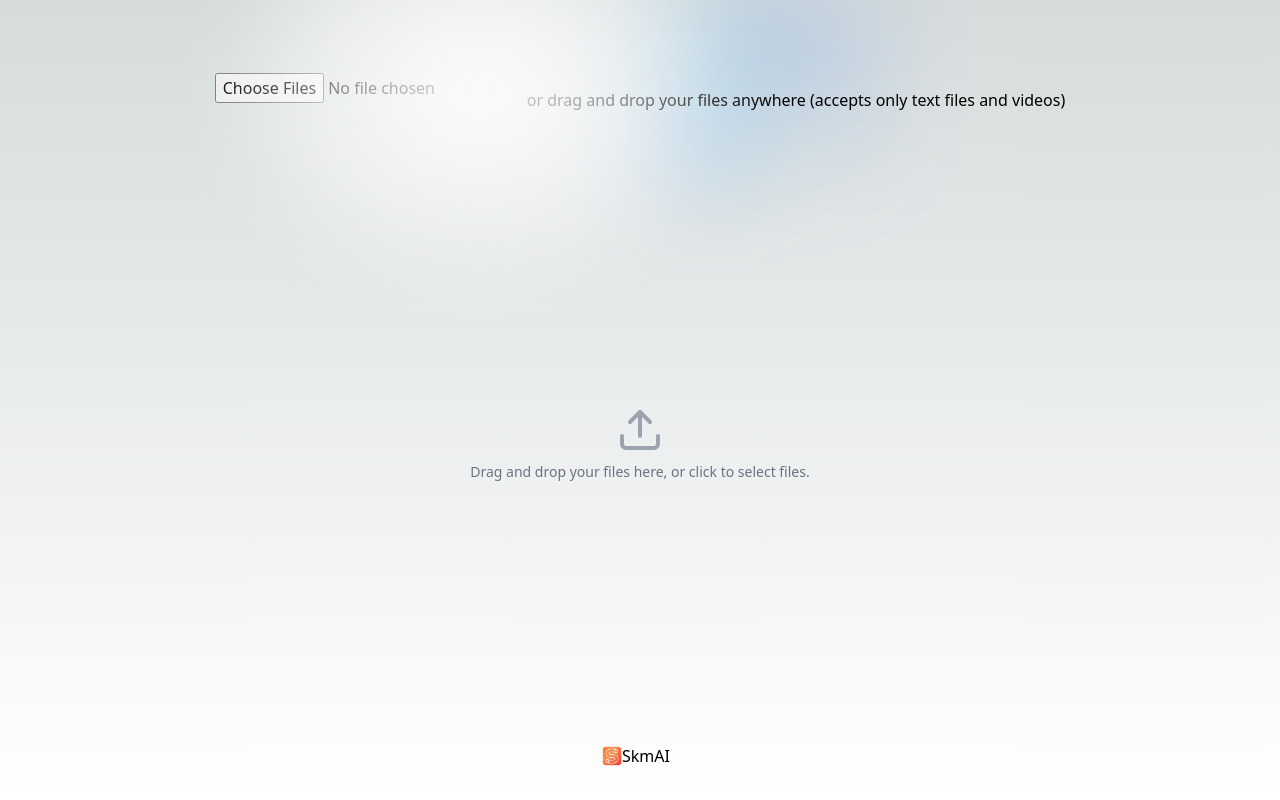
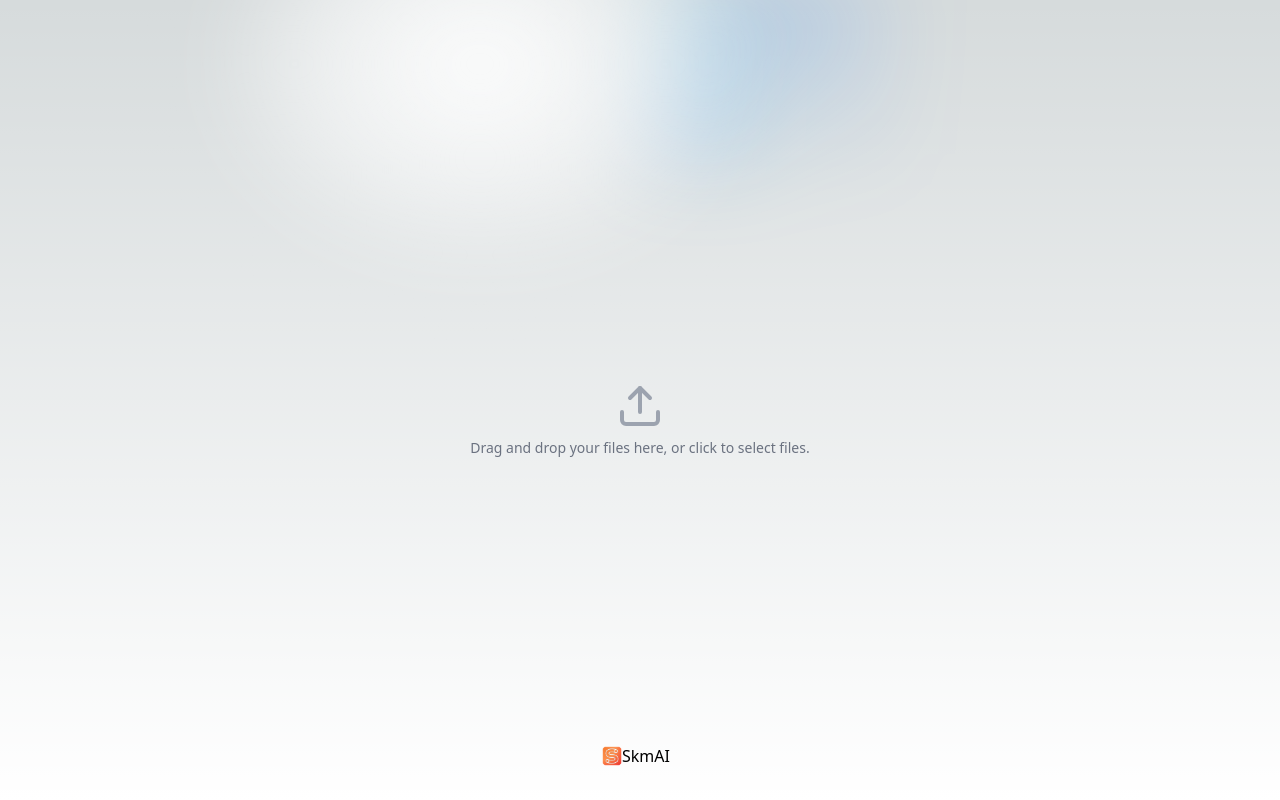
Before and after one commit to coderpr0grammer/nextjs-openai-doc-search-starter, a Next.js app: page / in a window 1280 px wide. Built offline with nearby package versions, Linux system fonts and the light colour scheme.

Commit message:
Update index.tsx

```diff
--- a/pages/index.tsx
+++ b/pages/index.tsx
@@ -132,10 +132,6 @@ export default function Home() {
 
           <div className={styles.center}>
             {/* <SearchDialog /> */}
-            <br></br>
-            <input type="file" onChange={handleFileChange} multiple accept="text/*,video/*" />
-            <br></br>or drag and drop your files anywhere
-            (accepts only text files and videos)
           </div>
           <FileUploadBox />
           <div className="py-8 w-full flex items-center justify-center space-x-6">
```
